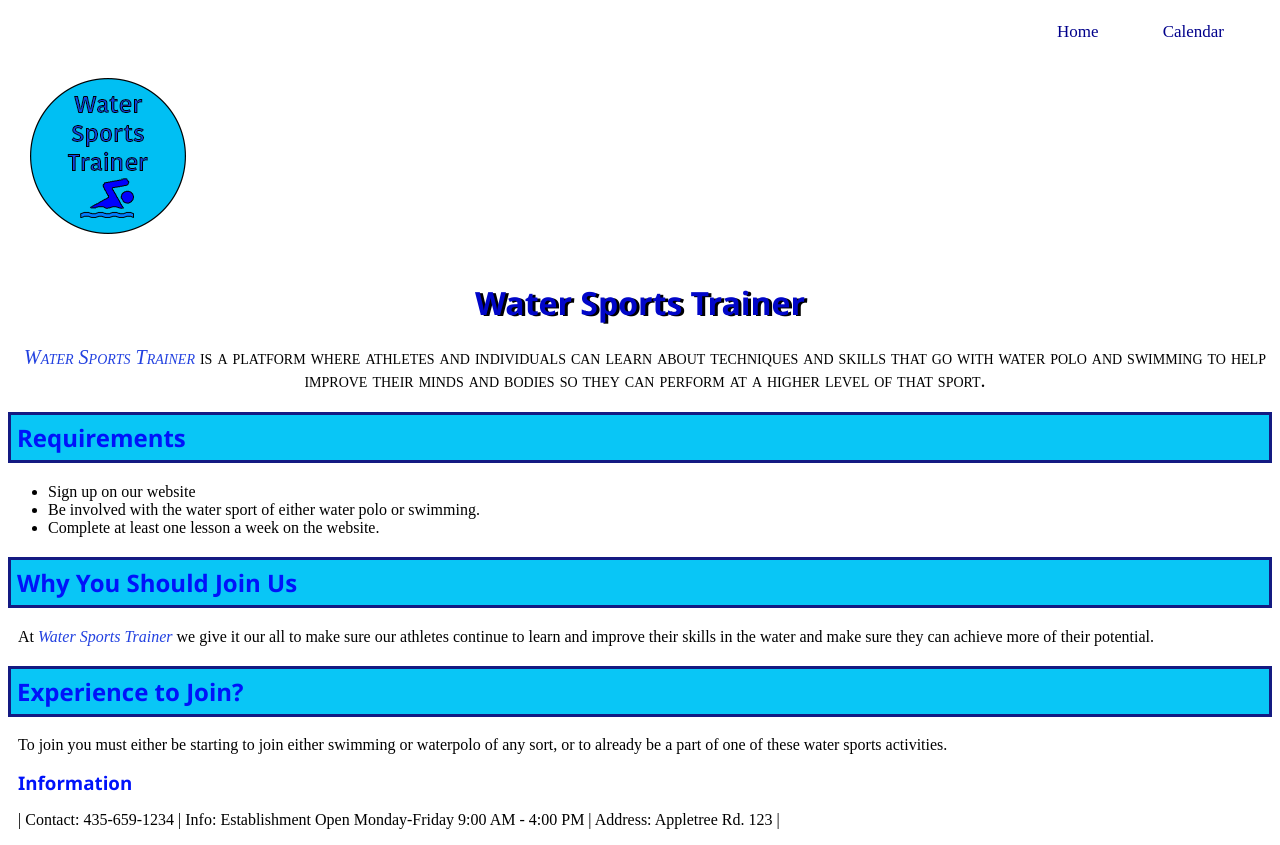
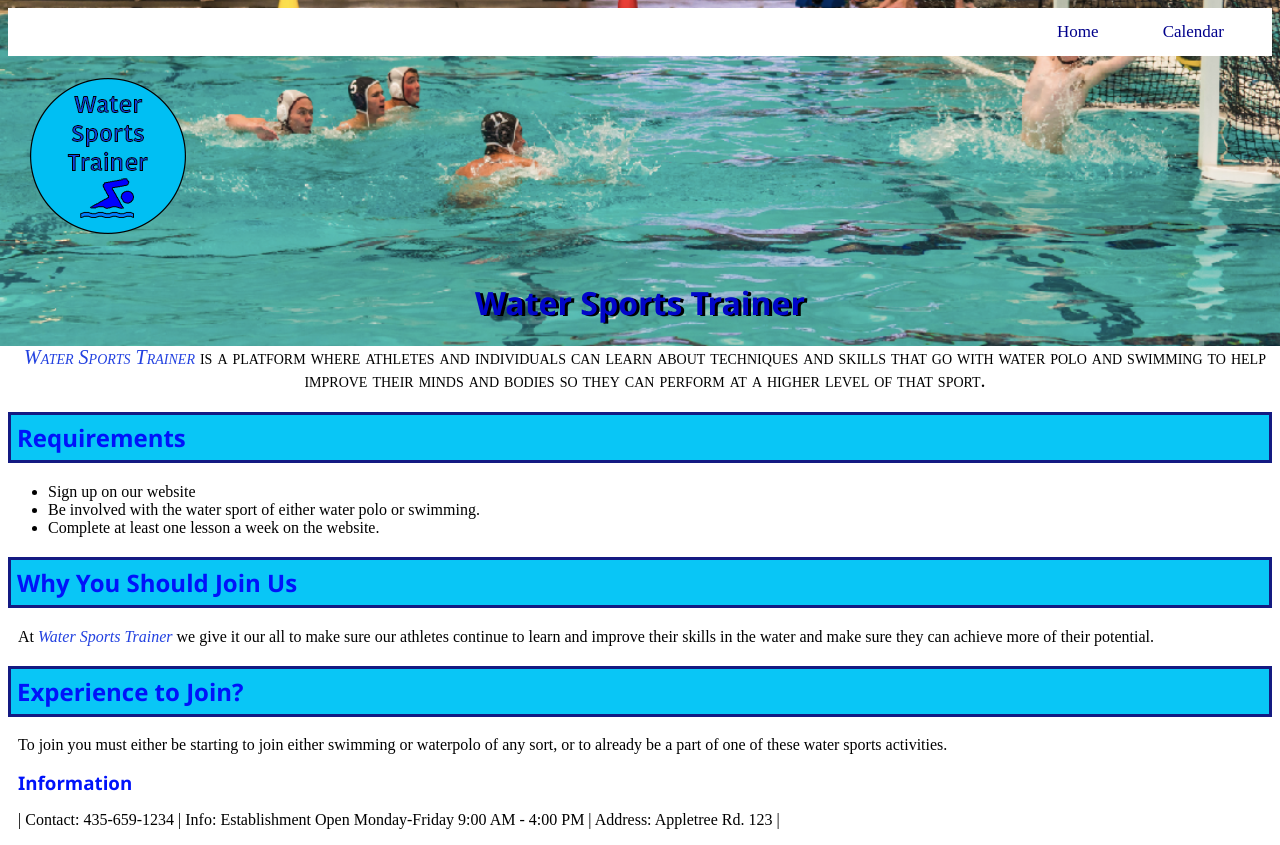
Before and after one commit to WaterSportsTrainer/WaterSportsTrainer.github.io, a plain HTML site: page index.html in a window 1280 px wide. Drawn offline with Linux system fonts and the light colour scheme; files whose address does not match are found by name.

Commit message:
Update style.css

```diff
--- a/style.css
+++ b/style.css
@@ -29,7 +29,7 @@ p {
 	font-size: 20px;
 }
 body {
-	background-image: url(images/DSC02695.JPG);
+	background-image: url(DSC02695.JPG);
 	background-repeat: no-repeat;
 	background-position: 50% -111%;
 	background-size: 100% 72%;
```
